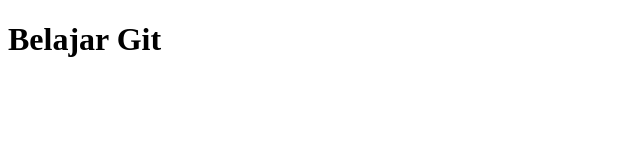
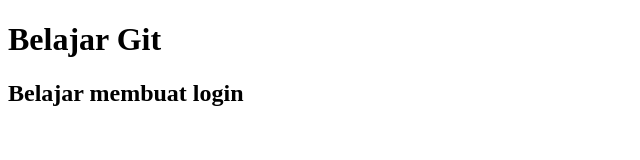
Before and after one commit to triowibowo21/HTML_Dasar, a plain HTML site: page belajar.html in a window 1280 px wide. Shown: the whole page, without its empty margins (0-640 px from the left). Drawn offline with Linux system fonts and the light colour scheme.

Commit message:
membuat login

```diff
--- a/belajar.html
+++ b/belajar.html
@@ -7,5 +7,6 @@
     </head>
     <body>
         <h1>Belajar Git</h1>
+        <h2>Belajar membuat login</h2>
     </body>
 </html>
```
